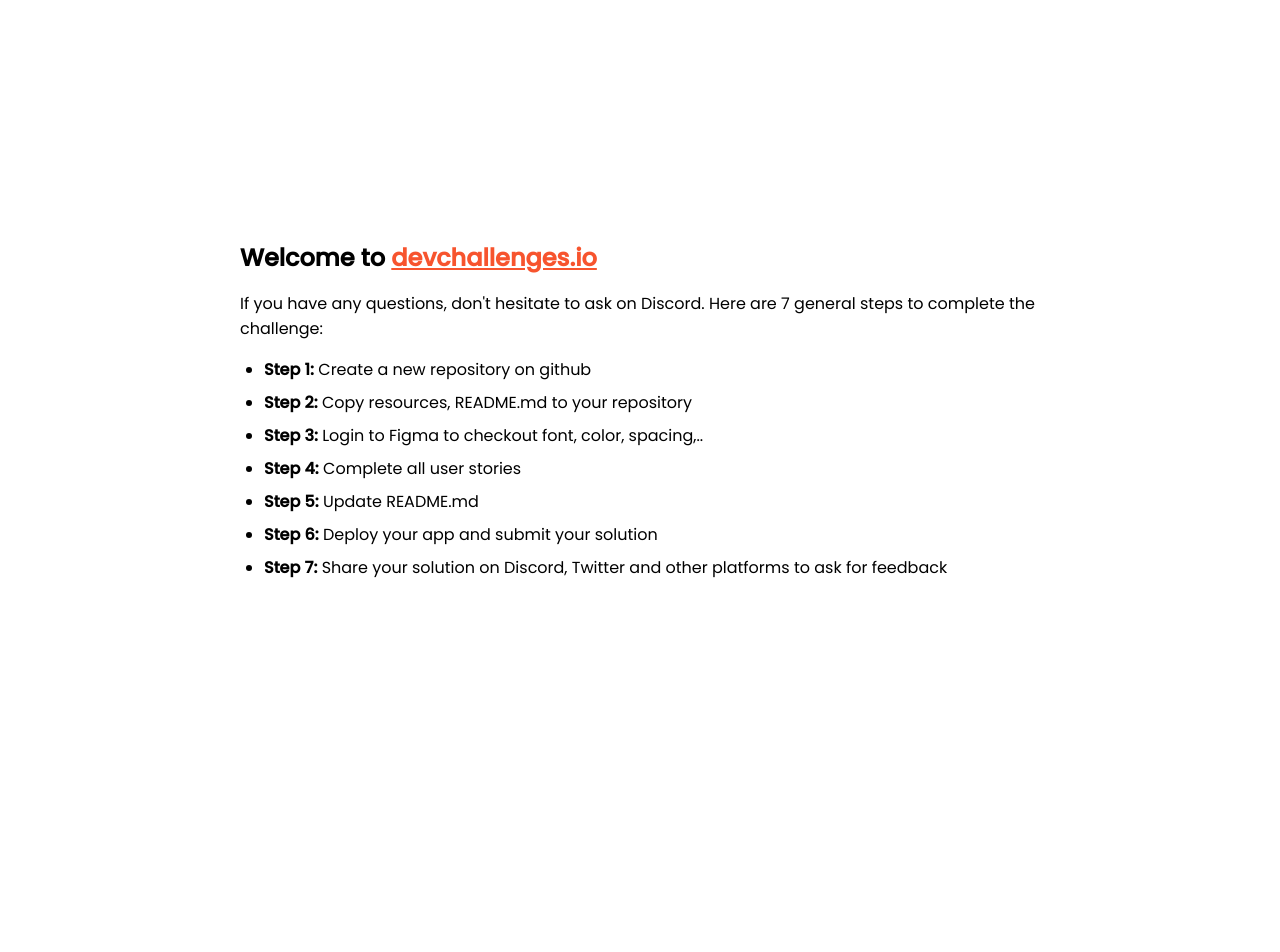
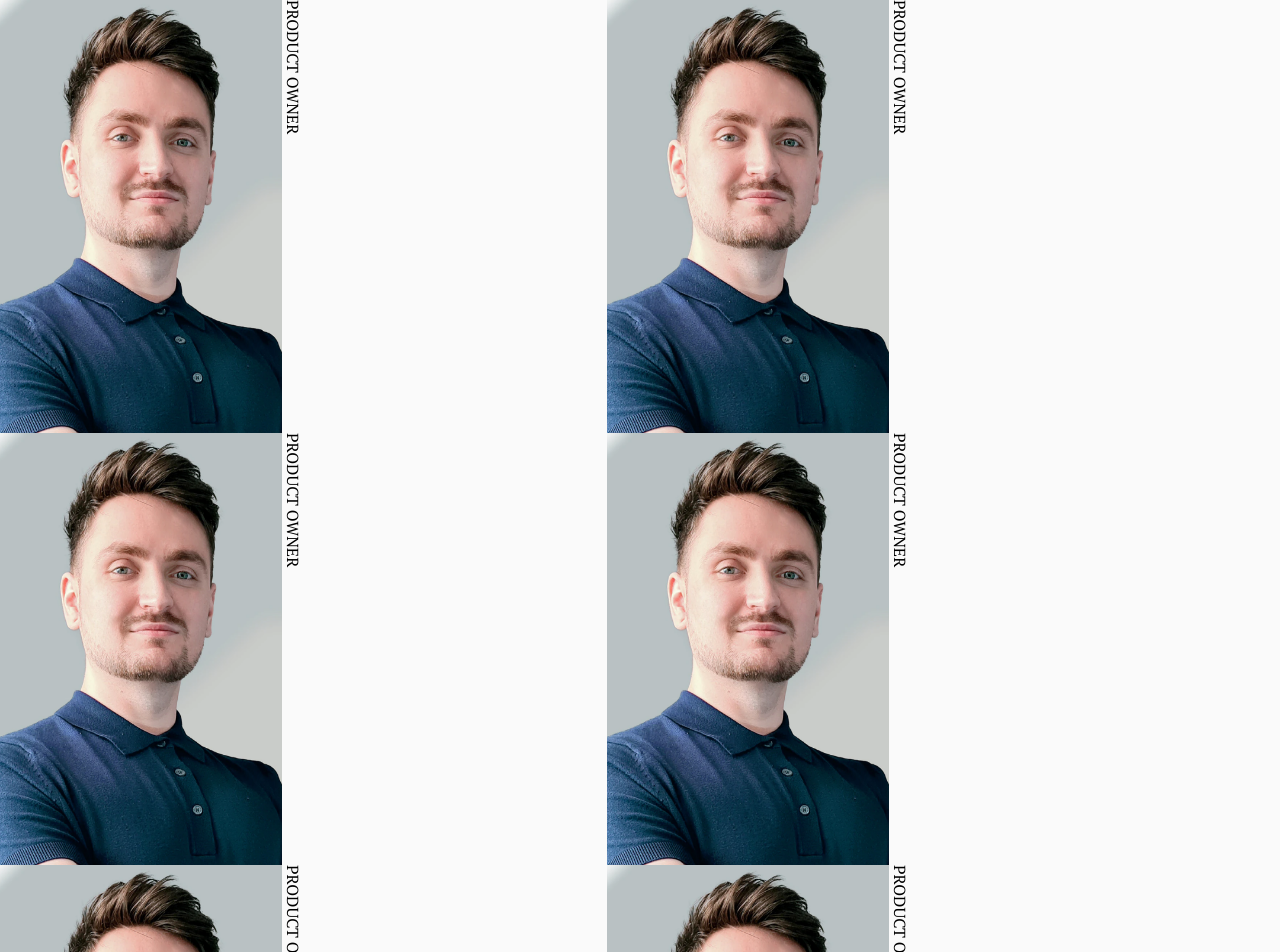
Before and after one commit to Rodrigo5b/my-team-page, a plain HTML site: page index.html in a window 1280 px wide. Shown: the top 952 px of the page. Before the commit the page ends 800 px from the top, so only its background shows below. Drawn offline with Linux system fonts and the light colour scheme.

Commit message:
v1 Planeando las posiciones

```diff
--- a/index.html
+++ b/index.html
@@ -1,95 +1,75 @@
 <!DOCTYPE html>
 <html lang="en">
-  <head>
-    <meta charset="utf-8" />
-    <meta
-      name="viewport"
-      content="width=device-width, initial-scale=1,
-  maximum-scale=5"
-    />
+<head>
+  <meta charset="UTF-8">
+  <meta name="viewport" content="width=device-width, initial-scale=1.0">
+  <link rel="icon" href="./img/devchallenges.png" />
+  <title>My team!</title>
+  <link rel="stylesheet" href="./styles.css">
+  <link rel="preconnect" href="https://fonts.googleapis.com">
+  <link rel="preconnect" href="https://fonts.gstatic.com" crossorigin>
+  <link href="https://fonts.googleapis.com/css2?family=PT+Serif:wght@400;700&family=Poppins:wght@400;600;700&display=swap" rel="stylesheet">
+</head>
+<body>
+  <header class="header">
+    <h1></h1>
+    <h2></h2>
+    <p></p>
+  </header>
+  <main class="main">
+    <div class="div-left">
+      <article class="article">
+        <section class="box">
+          <img class="img" src="./img/photo1.png" alt="Bill">
+          <b>Bill Mahoney</b>
+        </section>
+        <p>PRODUCT OWNER</p>
+      </article>
+      <article class="article">
+        <section class="box">
+          <img class="img" src="./img/photo1.png" alt="Bill">
+          <b>Bill Mahoney</b>
+        </section>
+        <p>PRODUCT OWNER</p>
+      </article>
+      <article class="article">
+        <section class="box">
+          <img class="img" src="./img/photo1.png" alt="Bill">
+          <b>Bill Mahoney</b>
+        </section>
+        <p>PRODUCT OWNER</p>
+      </article>
+    </div>
 
-    <link rel="icon" href="devchallenges.png" />
 
-    <link
-      rel="shortcut icon"
-      type="image/x-icon"
-      href="https://devchallenges.io/"
-    />
+    <div class="div-right">
+      <article class="article">
+        <section class="box">
+          <img class="img" src="./img/photo1.png" alt="Bill">
+          <b>Bill Mahoney</b>
+        </section>
+        <p>PRODUCT OWNER</p>
+      </article>
+      <article class="article">
+        <section class="box">
+          <img class="img" src="./img/photo1.png" alt="Bill">
+          <b>Bill Mahoney</b>
+        </section>
+        <p>PRODUCT OWNER</p>
+      </article>
+      <article class="article">
+        <section class="box">
+          <img class="img" src="./img/photo1.png" alt="Bill">
+          <b>Bill Mahoney</b>
+        </section>
+        <p>PRODUCT OWNER</p>
+      </article>
+    </div>
 
-    <link
-      href="https://fonts.googleapis.com/css2?family=Poppins:wght@400;500&display=swap"
-      rel="stylesheet"
-    />
+  </main>
+  <footer>
 
-    <title>Devchallenges</title>
+  </footer>
 
-    <style>
-      body {
-        font-family: "Poppins", sans-serif;
-      }
-
-      ul {
-        padding-left: 24px;
-      }
-
-      li {
-        margin-bottom: 8px;
-      }
-
-      .welcome {
-        max-width: 800px;
-        margin: 0 auto;
-      }
-
-      .welcome-text {
-        margin-top: 30vh;
-        font-weight: 500;
-      }
-
-      .welcome-text p {
-        font-size: 1rem;
-        font-weight: 400;
-      }
-
-      .welcome-text h1 {
-        font-size: 1.5rem;
-      }
-
-      .welcome-text a {
-        color: #f7542e;
-      }
-    </style>
-  </head>
-  <body>
-    <div class="welcome">
-      <div class="welcome-text">
-        <h1>
-          Welcome to
-          <a href="https://devchallenges.io/" target="_blank"
-            >devchallenges.io</a
-          >
-        </h1>
-
-        <p>
-          If you have any questions, don't hesitate to ask on Discord. Here are
-          7 general steps to complete the challenge:
-        </p>
-      </div>
-
-      <ul>
-        <li><b>Step 1:</b> Create a new repository on github</li>
-        <li><b>Step 2:</b> Copy resources, README.md to your repository</li>
-        <li>
-          <b>Step 3:</b> Login to Figma to checkout font, color, spacing,..
-        </li>
-        <li><b>Step 4:</b> Complete all user stories</li>
-        <li><b>Step 5:</b> Update README.md</li>
-        <li><b>Step 6:</b> Deploy your app and submit your solution</li>
-        <li>
-          <b>Step 7:</b> Share your solution on Discord, Twitter and other
-          platforms to ask for feedback
-        </li>
-      </ul>
-    </div>
-  </body>
+</body>
 </html>
--- /dev/null
+++ b/styles.css
@@ -0,0 +1,35 @@
+:root {
+    --color-de-fondo: #FAFAFA;
+}
+*{
+    margin: 0;
+    padding: 0;
+    box-sizing: border-box;
+
+}
+body{
+    background: var(--color-de-fondo);
+}
+.main{
+    width: 100%;
+    display: flex;
+}
+.article{
+    display: flex;
+    width: 50%;
+}
+.article p{
+    font-family: 'PT Serif', serif;
+    writing-mode: vertical-lr;
+}
+.box b{
+    font-family: 'Poppins', sans-serif
+}
+img{
+    width: 100%;
+    height: 100%;
+}
+
+/*
+font-family: 'Poppins', sans-serif;
+font-family: 'PT Serif', serif; */
```
